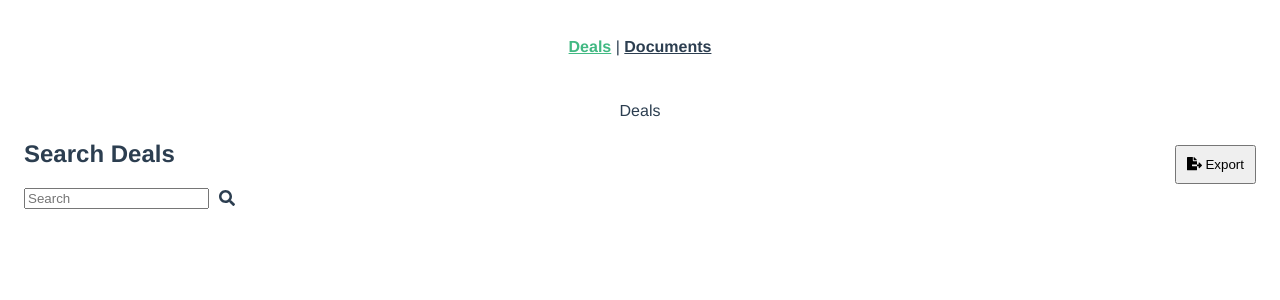
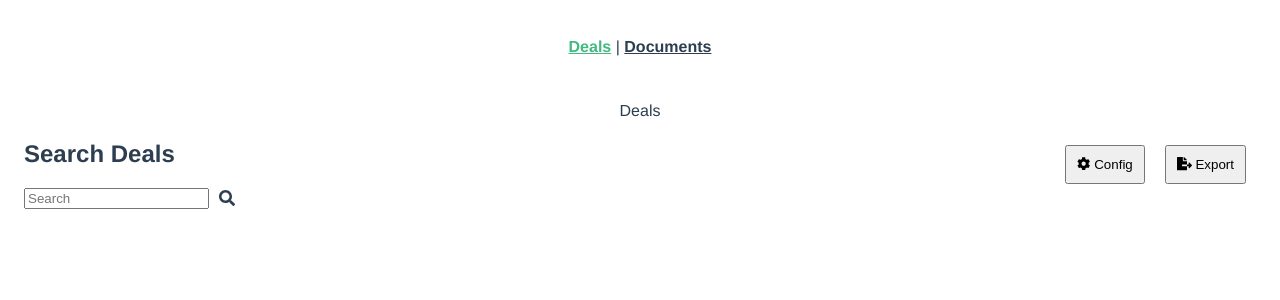
Before and after one commit to DavidArmendariz/vue-grid-app, a Vue app: page /deals in a window 1280 px wide. Shown: the top 300 px of the page. Built offline with nearby package versions, Linux system fonts and the light colour scheme.

Commit message:
Refactoring...

```diff
--- /dev/null
+++ b/src/components/BaseButton.vue
@@ -0,0 +1,10 @@
+<template>
+  <button class="base-button"><slot /></button>
+</template>
+
+<style lang="scss" scoped>
+.base-button {
+  padding: 10px;
+  margin: 10px;
+}
+</style>
--- a/src/components/ColumnsFilter.vue
+++ b/src/components/ColumnsFilter.vue
@@ -0,0 +1,16 @@
+<template>
+  <base-button>
+    <custom-icon icon="cog" />
+    Config
+  </base-button>
+</template>
+
+<script>
+import BaseButton from './BaseButton.vue';
+
+export default {
+  components: {
+    BaseButton,
+  },
+};
+</script>
--- a/src/components/ExportButton.vue
+++ b/src/components/ExportButton.vue
@@ -1,21 +1,23 @@
 <template>
-  <button @click="exportDealsData" class="export-button">
+  <base-button @click="exportDealsData">
     <custom-icon icon="file-export" />
     Export
-  </button>
+  </base-button>
 </template>
 
 <script>
+import BaseButton from './BaseButton.vue';
+import Utils from '../utils';
+
 export default {
+  components: {
+    BaseButton,
+  },
   inject: ['deals'],
   methods: {
     exportDealsData() {
-      let csvContent = 'data:text/csv;charset=utf-8,';
       const { data } = this.deals.getDeals({ all: true });
-      csvContent += [Object.keys(data[0]).join(';'), ...data.map((row) => Object.values(row).join(';'))]
-        .join('\n')
-        .replace(/(^\[)|(\]$)/gm, '');
-      const encodedData = encodeURI(csvContent);
+      const encodedData = Utils.getEncodedCSVContent(data);
       const link = document.createElement('a');
       link.setAttribute('href', encodedData);
       link.setAttribute('download', 'deals_data.csv');
@@ -24,9 +26,3 @@ export default {
   },
 };
 </script>
-
-<style lang="scss" scoped>
-.export-button {
-  padding: 10px;
-}
-</style>
--- a/src/components/SearchDeals.vue
+++ b/src/components/SearchDeals.vue
@@ -1,9 +1,9 @@
 <template>
-  <div class="searchDeals">
+  <div class="search-deals">
     <h2>Search Deals</h2>
-    <div class="searchBarContainer">
+    <div class="search-bar-container">
       <input type="text" placeholder="Search" v-model="filter" />
-      <custom-icon class="searchIcon" icon="search" />
+      <custom-icon class="search-icon" icon="search" />
     </div>
   </div>
 </template>
@@ -19,18 +19,18 @@ export default {
 </script>
 
 <style lang="scss" scoped>
-.searchDeals {
+.search-deals {
   display: flex;
   flex-direction: column;
   align-items: flex-start;
 }
 
-.searchBarContainer {
+.search-bar-container {
   display: flex;
   align-items: center;
 }
 
-.searchIcon {
+.search-icon {
   margin-left: 10px;
   cursor: pointer;
 }
--- a/src/main.js
+++ b/src/main.js
@@ -3,10 +3,10 @@ import App from './App.vue';
 import router from './router';
 import store from './store';
 import { library } from '@fortawesome/fontawesome-svg-core';
-import { faSearch, faFileExport } from '@fortawesome/free-solid-svg-icons';
+import { faSearch, faFileExport, faCog } from '@fortawesome/free-solid-svg-icons';
 import { FontAwesomeIcon } from '@fortawesome/vue-fontawesome';
 
-library.add(faSearch, faFileExport);
+library.add(faSearch, faFileExport, faCog);
 
 const app = createApp(App);
 app.component('custom-icon', FontAwesomeIcon);
--- /dev/null
+++ b/src/utils/index.js
@@ -0,0 +1,13 @@
+export default class Utils {
+  static getColumnKeys(data) {
+    return Object.keys(data[0]);
+  }
+
+  static getEncodedCSVContent(data) {
+    let csvContent = 'data:text/csv;charset=utf-8,';
+    csvContent += [this.getColumnKeys(data).join(';'), ...data.map((row) => Object.values(row).join(';'))]
+      .join('\n')
+      .replace(/(^\[)|(\]$)/gm, '');
+    return encodeURI(csvContent);
+  }
+}
--- a/src/views/Deals.vue
+++ b/src/views/Deals.vue
@@ -3,20 +3,25 @@
     <div>Deals</div>
     <div class="header">
       <search-deals />
-      <export-button class="export-button" />
+      <div class="buttons">
+        <columns-filter />
+        <export-button />
+      </div>
     </div>
   </div>
 </template>
 
 <script>
-import Deals from '@/models/deals';
-import SearchDeals from '@/components/SearchDeals.vue';
-import ExportButton from '@/components/ExportButton.vue';
+import Deals from '../models/deals';
+import SearchDeals from '../components/SearchDeals.vue';
+import ExportButton from '../components/ExportButton.vue';
+import ColumnsFilter from '../components/ColumnsFilter.vue';
 
 export default {
   components: {
     SearchDeals,
     ExportButton,
+    ColumnsFilter,
   },
   provide: {
     deals: new Deals(),
@@ -34,7 +39,7 @@ export default {
   align-items: center;
 }
 
-.export-button {
+.buttons {
   margin-left: auto;
 }
 </style>
```
Also changed, not shown: src/assets/logo.png (deleted).
